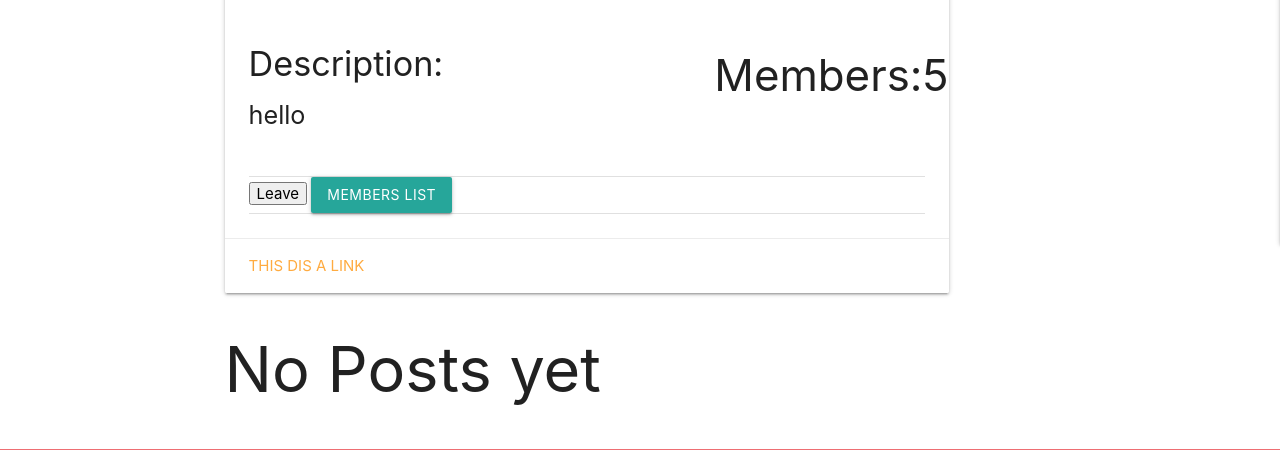
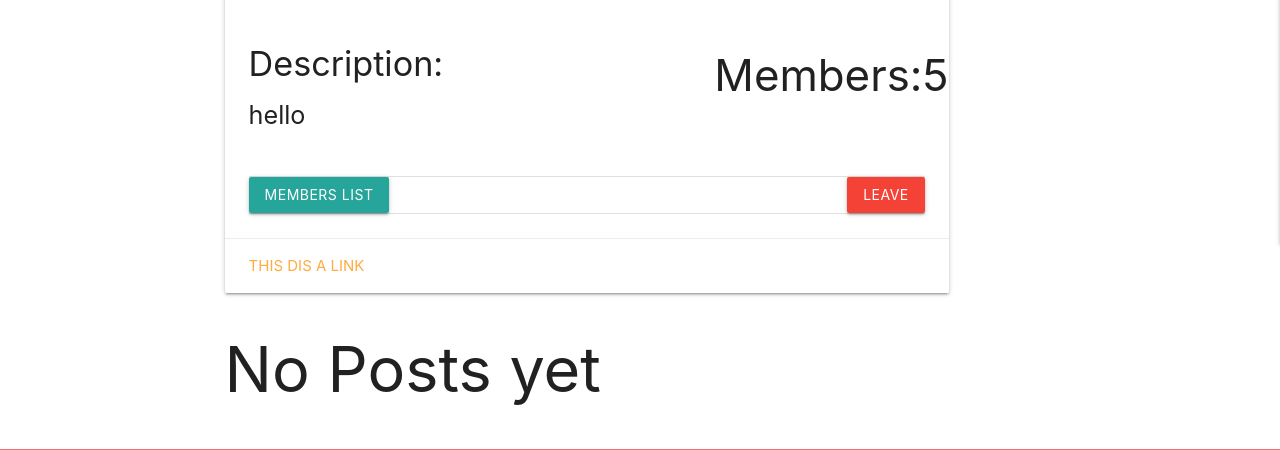
Before and after one commit to diptarag1/devjam-project, a Django app: page /group/info/anime/1 in a window 1280 px wide. Shown: the part 616-1066 px from the top of the page. Run offline with Django 3.2, Linux system fonts and the light colour scheme; a user stored in the database is signed in; data comes from the database, SQL or seed files in the repository; both versions use the stored data as it was after the commit.

Commit message:
few touches and also added button for fewlinks

```diff
--- a/Group/templates/Group/group_detail.html
+++ b/Group/templates/Group/group_detail.html
@@ -2,6 +2,7 @@
 {% load static %}
 {%block content%}
 {% include 'snippets/circularImageStyle.html' %}
+
 <div class="row">
     <div id="leftMostColumn" class="col s12 l2">
         <div class="card">
@@ -10,9 +11,11 @@
                     {% if user.is_authenticated and user in group.members.all%}
                     <h4>Channels</h4>
                 </span>
-                <li class="">
-                    <h5 align="center"><a class="" href="{% url 'post-create' %}"> Create Group Post </a> </h5>
-                </li>
+
+                <h5 align="center"><a class="" href="{% url 'post-create' %}"> Create Group Post </a> </h5>
+
+                <h5 align="center">    <a href="{% url 'poll_create' %} "  class="btn btn-large amber 	indigo-text text-darken-4 center"> Create Poll </a></h5>
+
                 <ul class="collection">
 
                     {% for c in channels %}
@@ -54,11 +57,11 @@
 
                 <div class="divider"></div>
                 {% if not user in group.members.all %}
-                <a href="{%url 'addmember' slug=group.title%}"><button type="button" name="button">Join</button></a>
+                <a href="{%url 'addmember' slug=group.title%}" class="btn blue right">Join</a>
                 {% elif user in group.members.all and cgmember.status == 0 %}
                 <h3>Your application is Pending!!</h3>
                 {% else %}
-                <a href="{%url 'addmember' slug=group.title%}"><button type="button" name="button">Leave</button></a>
+                <a href="{%url 'addmember' slug=group.title%}" class="btn red right" >Leave</a>
                 {% endif %}
 
                 {% if user in group.members.all %}
@@ -120,14 +123,23 @@
 
         <div class="modal-body">
             {% for mem in gmember %}
-            {% if  mem.status == 0 %}
-            <li>
-                <ul>
-                    {{mem.user.username}}:<a href="{% url 'accept' slug=group.title userd=mem.user %}">Accept</a>/<a href="{% url 'reject' slug=group.title userd=mem.user %}">Reject</a>
-                </ul>
+            <div class="row">
+                <div class="col s8 l8">
+                    <div class="myChip chip">
+                        <img src="{{  mem.user.profile.image.url }}" alt="Contact Person">
+                        {% if  mem.status == 0 %}
+                            @{{mem.user.username}}
+                        {%endif%}
+                    </div>
 
-            </li>
-            {%endif%}
+
+                </div>
+                <div class="col s4 l4">
+                    <a href="{% url 'accept' slug=group.title userd=mem.user %}" class="btn green">Accept</a>
+                    <a href="{% url 'reject' slug=group.title userd=mem.user %}" class="btn red">Reject</a>
+                </div>
+
+            </div>
             {%endfor%}
         </div>
         <div class="modal-footer">
--- a/Group/templates/Group/member-list.html
+++ b/Group/templates/Group/member-list.html
@@ -11,28 +11,32 @@
             <div class="col s4 l4">
                 <div class="myChip chip">
                     <img src="{{  mem.user.profile.image.url }}" alt="Contact Person">
-                    Username:{{mem.user.username}}
+                    @{{mem.user.username}}
+                    <br>
+                    Designation:{{mem.get_auth_display}}
                 </div>
             </div>
             <div class="col s6 l6">
                 <form action="{% url 'promote_demote' %}" method="post">
                     {% csrf_token %}
-                    <button name="1" id="promote" class="btn" slug={{group.title}} userd="{{mem.user}}" choice='1' type="submit">Promote</button>
+                    <button name="1" id="promote" class="btn green" slug={{group.title}} userd="{{mem.user}}" choice='1' type="submit">Promote</button>
                     {% if  mem.auth < 3 %}
-                    <button name="2" id="promote" class="btn" slug={{group.title}} userd="{{mem.user}}" choice='0' type="submit">Demote</button>
+                    <button name="2" id="promote" class="btn red" slug={{group.title}} userd="{{mem.user}}" choice='0' type="submit">Demote</button>
                     {% endif %}
                     <br>
-                    Designation:{{mem.get_auth_display}}
+
                 </form>
             </div>
             <div class="col s2 l2">
-                <a href="{% url 'reject' slug=group.title userd=mem.user %}">Remove</a>
+                <a href="{% url 'reject' slug=group.title userd=mem.user %}" class="btn-large btn-floating red">
+                    <i class="large material-icons">remove</i>
+                </a>
             </div>
             {% else %}
             <div class="col s4 l4">
                 <div class="chip">
                     <img src="{{mem.user.profile.image.url }}" alt="Contact Person">
-                    Username:{{mem.user.username}}
+                    @{{mem.user.username}}
                     <br>
                     Designation:{{mem.get_auth_display}}
                 </div>
--- a/Post/templates/Post/home.html
+++ b/Post/templates/Post/home.html
@@ -92,8 +92,8 @@
 					</ul>
 					<div class="center">
 						{% if user.is_authenticated%}
-						<a href="{% url 'post-create' %} " class="btn btn-large amber indigo-text text-darken-4 center" >Create Post </a>
-						<a href="{% url 'poll_create' %} "  class="btn btn-large amber 	indigo-text text-darken-4 center"> Create Poll </a>
+						<a href="{% url 'post-create' %} " class="btn btn-large amber indigo-text text-darken-4 center  waves-effect waves-light" >Create Post </a>
+						<a href="{% url 'poll_create' %} "  class="btn btn-large amber 	indigo-text text-darken-4 center  waves-effect waves-light"> Create Poll </a>
 
 						<!-- <ul class="collection" >
 							<li class="collection-item cyan darken-3">
--- a/templates/snippets/mainNav.html
+++ b/templates/snippets/mainNav.html
@@ -18,16 +18,16 @@
             <ul class="right hide-on-med-and-down ">
                 {% if user.is_authenticated%}
                 <!-- href="{%url 'notifications'%}" -->
-                <li><a id="notificationsButton" class=" btn-floating z-depth-0  ">
-                        <i class=" material-icons indigo-text text-darken-4">notifications</i>
+                <li><a id="notificationsButton" class=" btn-floating z-depth-0 waves-effect waves-light  ">
+                        <i class="large material-icons indigo-text text-darken-4">notifications</i>
                     </a></li>
                 <li><span class="badge white-text new pink">5</span></li>
                 <li><a href="{% url 'profile' slug=user.username %}" class="flow-text"> {{user.username }}</a></li>
-                <li><a class="btn white indigo-text" href="{% url 'logout' %}">Log Out</a></li>
+                <li><a class="btn white indigo-text waves-effect waves-light" href="{% url 'logout' %}">Log Out</a></li>
                 {% else %}
-                <li><a class="btn white indigo-text" href="{% url 'login' %}">Login</a></li>
+                <li><a class="btn white indigo-text waves-effect waves-light" href="{% url 'login' %}">Login</a></li>
 
-                <li><a class="btn white indigo-text" href="{% url 'register' %}">Register</a></li>
+                <li><a class="btn white indigo-text waves-effect waves-light" href="{% url 'register' %}">Register</a></li>
                 {% endif %}
             </ul>
         </div>
```
Also changed, not shown: db.sqlite3.
